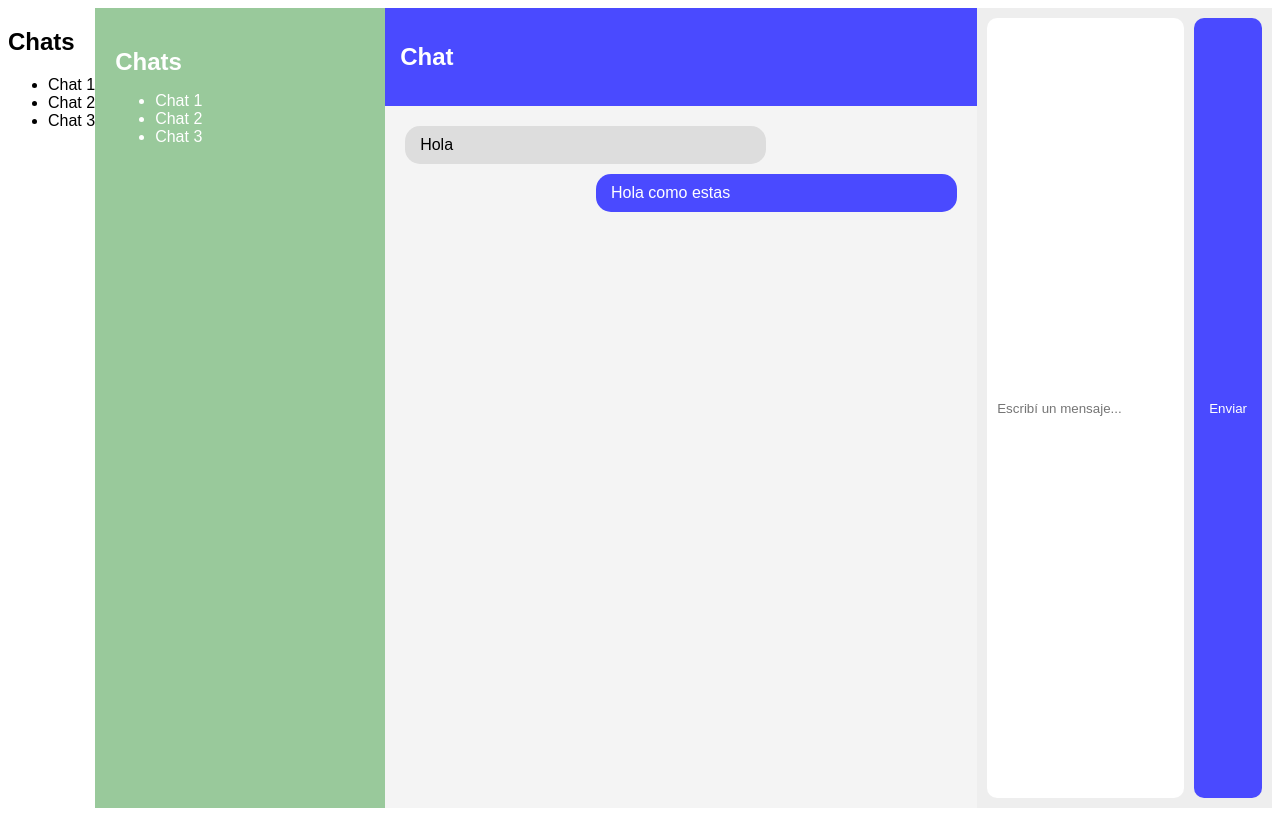
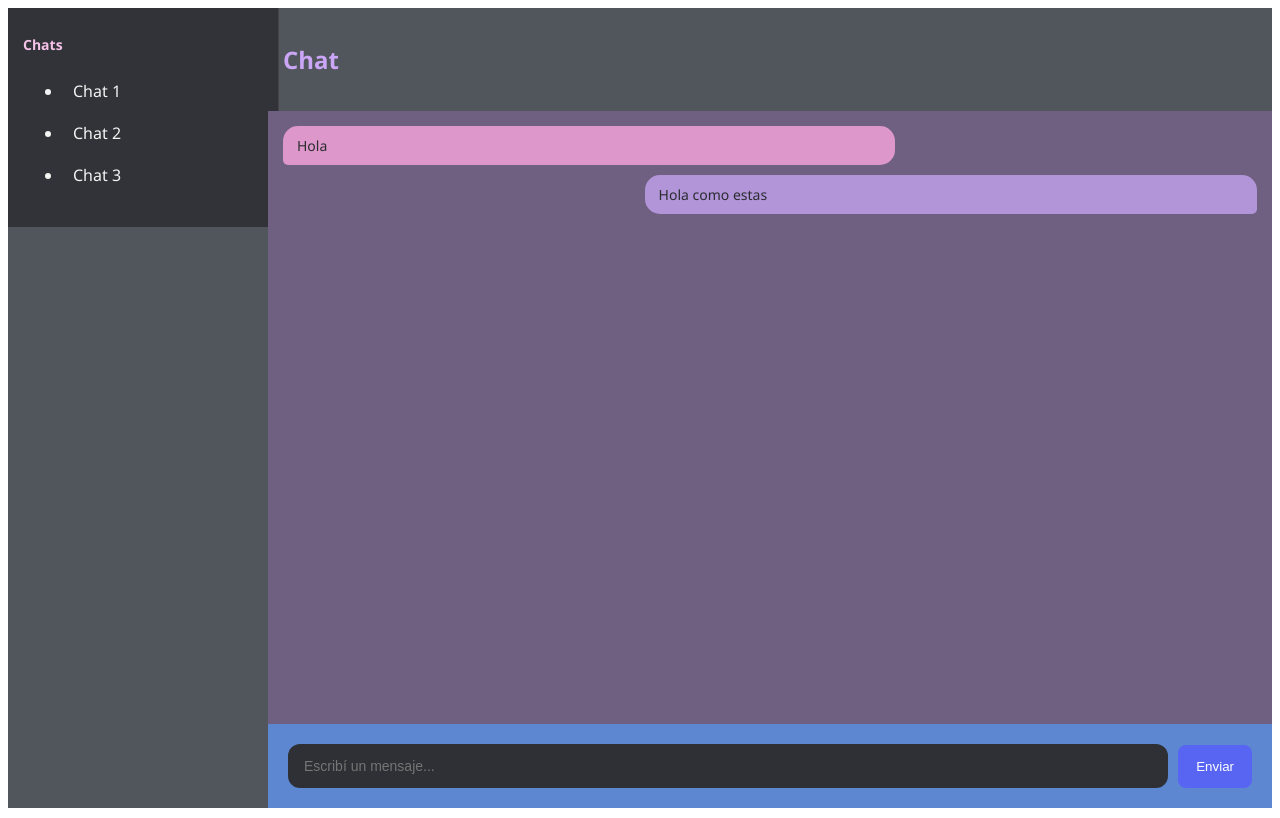
Before and after one commit to andreacastillo2022-gif/trabajo-final-2, an Angular app: page /chat in a window 1280 px wide. Built offline with nearby package versions, Linux system fonts and the light colour scheme.

Commit message:
mas cambios CSS

```diff
--- a/src/app/components/chat/chat.css
+++ b/src/app/components/chat/chat.css
@@ -1,77 +1,80 @@
+
 .chat-container {
   display: flex;
   height: 100vh;
-  font-family: Arial, sans-serif;
+  background: #51555c;
+  color: #f4f4f5;
+  font-family: 'Segoe UI', sans-serif;
 }
-
-
-.sidebar {
-  width: 250px;
-  background: #99c99b;
-  color: white;
-  padding: 20px;
-}
-
-.sidebar h2 {
-  margin-bottom: 15px;
-}
-
 
 .chat-primero {
   flex: 1;
   display: flex;
   flex-direction: column;
+  height: 100%;
+  padding-bottom: 10px;
+  padding-left: 10px;
 }
 
 .chat-header {
-  background: #4a4aff;
-  color: white;
   padding: 15px;
+  font-weight: bold;
+  color: #cba6f7;
 }
 
 .chat-messages {
   flex: 1;
-  padding: 20px;
-  background: #f4f4f4;
+  padding: 15px;
   overflow-y: auto;
+  background-color: #6f6081;
 }
 
 .mensaje {
-  padding: 10px 15px;
+  padding: 10px 14px;
   margin-bottom: 10px;
   border-radius: 15px;
   max-width: 60%;
+  font-size: 14px;
+}
+.mensaje.mi {
+  background: #b294d8;
+  color: #2b2d31;
+  margin-left: auto;
+  border-bottom-right-radius: 5px;
 }
 
-.mensaje.a.mi {
-  background: #4a4aff;
-  color: white;
-  margin-left: auto;
-}
 
-.mensaje.a.otro {
-  background: #ddd;
+.mensaje.otro {
+  background: #dd97ca;
+  color: #2b2d31;
+  border-bottom-left-radius: 5px;
 }
 
 .chat-input {
   display: flex;
-  padding: 10px;
-  background: #eee;
+  flex-direction: row !important;
+  align-items: center;
+  padding: 20px;
+  background: #5d88d1;
+  gap: 10px;
 }
 
 .chat-input input {
   flex: 1;
-  padding: 10px;
-  border-radius: 10px;
+  padding: 14px 16px;
+  border-radius: 12px;
   border: none;
+  background: #2e3036;
+  color: white;
+  font-size: 14px;
 }
 
 .chat-input button {
-  margin-left: 10px;
-  padding: 10px 15px;
+  padding: 14px 18px;
   border: none;
-  background: #4a4aff;
+  background: #5865f2;
   color: white;
-  border-radius: 10px;
+  border-radius: 8px;
   cursor: pointer;
+  white-space: nowrap;
 }
--- a/src/app/components/chat/chat.html
+++ b/src/app/components/chat/chat.html
@@ -1,14 +1,6 @@
-<div class="chat-container">
+<main class="chat-container">
+
     <app-sidebar></app-sidebar>
-
-   <aside class="sidebar">
-        <h2>Chats</h2>
-            <ul>
-                <li>Chat 1</li>
-                <li>Chat 2</li>
-                <li>Chat 3</li>
-            </ul>
-    </aside>
 
     <div class="chat-primero">
 
@@ -17,16 +9,18 @@
         </header>
 
         <div class="chat-messages">
-      <article class="mensaje a otro">Hola</article>
-      <article class="mensaje a mi">Hola como estas</article>
-    </div>
+        <article class="mensaje otro">Hola</article>
+        <article class="mensaje mi">Hola como estas</article>
         </div>
 
         <form class="chat-input">
             <input type="text" placeholder="Escribí un mensaje..." />
             <button>Enviar</button>
         </form>
+    </div>
 
 
 
-</div>
+
+
+</main>
--- a/src/app/components/login/login.ts
+++ b/src/app/components/login/login.ts
@@ -7,7 +7,7 @@ import { Router } from '@angular/router';
   standalone: true,
   imports: [ReactiveFormsModule],
   templateUrl: './login.html',
-  styleUrl: './login.css'
+  styleUrl: './login.css',
 })
 
 
@@ -25,7 +25,7 @@ export class Login {
       return;
     }
 
-     localStorage.setItem('usuario', this.usuario.value);
+    localStorage.setItem('usuario', this.usuario.value);
 
     this.router.navigate(['/chat']);
 
--- a/src/app/components/sidebar/sidebar.css
+++ b/src/app/components/sidebar/sidebar.css
@@ -0,0 +1,28 @@
+:host {
+  display: block;
+  width: 250px;
+}
+
+.sidebar {
+  width: 240px;
+  background: #313338;
+  padding: 15px;
+  border-right: 1px solid #444;
+}
+
+.sidebar h2 {
+  font-size: 14px;
+  color: #f5c2e7;
+  margin-bottom: 10px;
+}
+
+.sidebar li {
+  padding: 10px;
+  border-radius: 10px;
+  cursor: pointer;
+  transition: 0.2s;
+}
+
+.sidebar li:hover {
+  background: #f5c2e720;
+}
```
Lines whose indentation alone changed are shown as unchanged.
